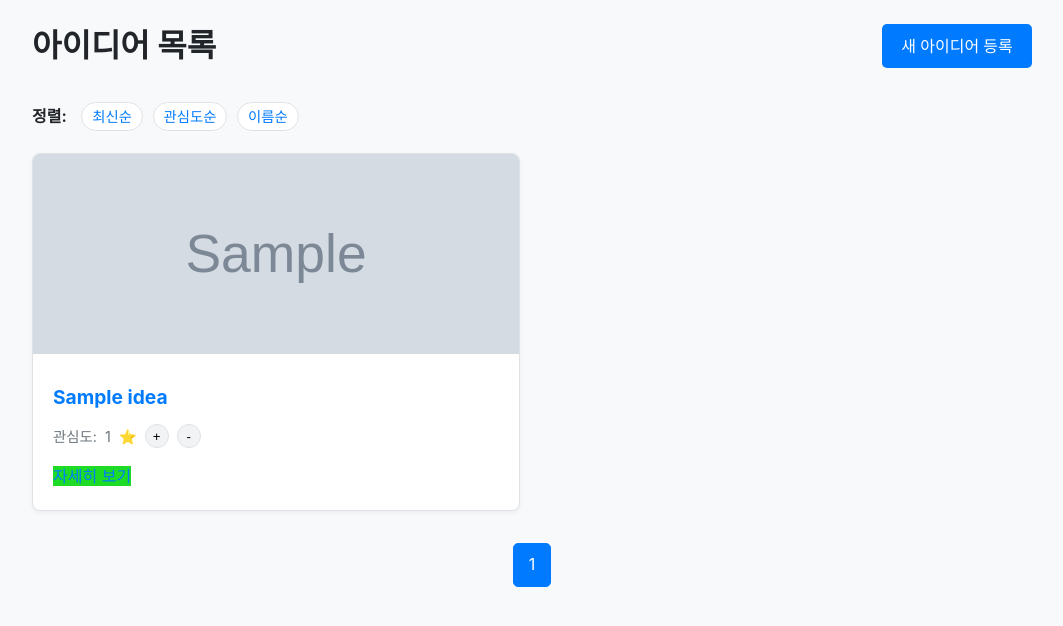
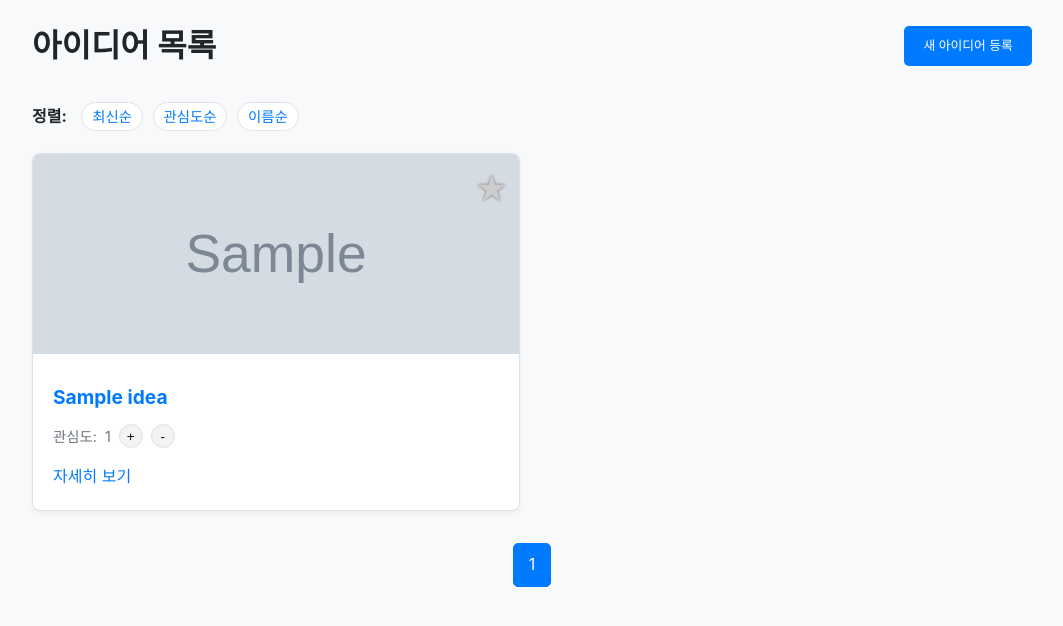
Before and after one commit to Pirogramming-23/Lee-Sangyun, a Django app: page / in a window 1280 px wide. Shown: the part 70-696 px from the top of the page, without its empty margins (108-1171 px from the left). Run offline with Django 5.2, Linux system fonts and the light colour scheme; tables that the repository leaves empty hold one stand-in row (values such as "Sample post"); grey boxes marked "Sample" are stand-in pictures.

Commit message:
feat: 찜하기 기능, 초기 관심도 입력 필드 추가

```diff
--- a/SWIDEA_SITE/ideas/models.py
+++ b/SWIDEA_SITE/ideas/models.py
@@ -1,4 +1,5 @@
 from django.db import models
+from django.contrib.auth.models import User
 
 class DevTool(models.Model):
     name = models.CharField("이름", max_length=100)
@@ -17,3 +18,10 @@ class Idea(models.Model):
 
     def __str__(self):
         return self.title
+
+class IdeaStar(models.Model):
+    user = models.ForeignKey(User, on_delete=models.CASCADE)
+    idea = models.ForeignKey(Idea, on_delete=models.CASCADE)
+
+    def __str__(self):
+        return f"{self.user.username} - {self.idea.title}"
--- a/SWIDEA_SITE/ideas/static/ideas/style.css
+++ b/SWIDEA_SITE/ideas/static/ideas/style.css
@@ -207,6 +207,10 @@ a:hover {
     box-sizing: border-box;
 }
 
+.detail-btn {
+    background-color: #fff;
+}
+
 .btn {
     display: inline-block;
     padding: 0.6rem 1.2rem;
@@ -217,7 +221,12 @@ a:hover {
     background-color: #007bff;
     cursor: pointer;
     transition: background-color 0.2s ease;
-    height: 1.5rem;
+    box-sizing: border-box;
+    vertical-align: middle;
+    font-family: inherit;
+    font-size: 0.8rem;
+    line-height: 1.6;
+    text-align: center;
 }
 .btn:hover {
     background-color: #0056b3;
@@ -272,3 +281,30 @@ a:hover {
     font-size: 1rem;
     line-height: 1.5;
 }
+
+.thumbnail-container {
+    position: relative;
+}
+
+.star-icon {
+    position: absolute;
+    top: 10px;
+    right: 10px;
+    z-index: 10;
+
+    font-size: 2rem;
+    color: #ccc;
+    text-shadow: 0 0 3px rgba(0,0,0,0.5);
+    text-decoration: none;
+    transition: color 0.2s ease-in-out, transform 0.2s ease-in-out;
+}
+
+.star-icon:hover {
+    transform: scale(1.2);
+    text-decoration: none;
+}
+
+.star-icon.starred {
+    color: #ffeb3b;
+    text-decoration: none;
+}
--- a/SWIDEA_SITE/ideas/templates/ideas/idea_form.html
+++ b/SWIDEA_SITE/ideas/templates/ideas/idea_form.html
@@ -21,6 +21,10 @@
             <textarea id="content" name="content" rows="5" required>{{ idea.content|default_if_none:'' }}</textarea>
         </div>
         <div class="form-group">
+            <label for="interest">관심도</label>
+            <input type="number" id="interest" name="interest" value="{{ idea.interest|default_if_none:0 }}" min="0" required>
+        </div>
+        <div class="form-group">
             <label for="devtool">개발툴</label>
             <select id="devtool" name="devtool" required>
                 <option value="">-- 선택 --</option>
--- a/SWIDEA_SITE/ideas/templates/ideas/idea_list.html
+++ b/SWIDEA_SITE/ideas/templates/ideas/idea_list.html
@@ -1,4 +1,5 @@
 {% extends 'ideas/base.html' %}
+{% load static %}
 
 {% block content %}
 <div class="header-container">
@@ -16,23 +17,26 @@
 <div class="card-grid">
     {% for idea in page_obj %}
     <div class="card">
-        {% if idea.image %}
-            <img src="{{ idea.image.url }}" alt="{{ idea.title }}">
-        {% else %}
-            <img src="https://via.placeholder.com/300x200.png?text=No+Image">
-        {% endif %}
+        <div class="thumbnail-container">
+            <a href="#" class="star-icon {% if idea.is_starred %}starred{% endif %}" onclick="toggleStar(event, {{ idea.pk }})">★</a>
+            <a href="{% url 'ideas:idea_detail' pk=idea.pk %}">
+            {% if idea.image %}
+                <img src="{{ idea.image.url }}" alt="{{ idea.title }}">
+            {% else %}
+                <img src="{% static 'ideas/no-image.jpg' %}" alt="No image">
+            {% endif %}
+            </a>
+        </div>
+
         <div class="card-body">
             <h5><a href="{% url 'ideas:idea_detail' pk=idea.pk %}">{{ idea.title }}</a></h5>
-
             <div class="interest-box">
                 <span>관심도: </span>
                 <span id="interest-count-{{ idea.pk }}">{{ idea.interest }}</span>
-                <span> ⭐️</span>
                 <button onclick="updateInterest({{ idea.pk }}, 'plus')">+</button>
                 <button onclick="updateInterest({{ idea.pk }}, 'minus')">-</button>
             </div>
-
-            <a href="{% url 'ideas:idea_detail' pk=idea.pk %}" class="btn-secondary">자세히 보기</a>
+            <a href="{% url 'ideas:idea_detail' pk=idea.pk %}" class="detail-btn">자세히 보기</a>
         </div>
     </div>
     {% empty %}
@@ -69,9 +73,27 @@ function getCookie(name) {
 }
 const csrftoken = getCookie('csrftoken');
 
+function toggleStar(event, ideaId) {
+    event.preventDefault();
+    const url = `/idea/${ideaId}/star/`;
+    fetch(url, {
+        method: 'POST',
+        headers: { 'X-CSRFToken': csrftoken, }
+    })
+    .then(response => response.json())
+    .then(data => {
+        const starIcon = event.target;
+        if (data.is_starred) {
+            starIcon.classList.add('starred');
+        } else {
+            starIcon.classList.remove('starred');
+        }
+    })
+    .catch(error => console.error('Error:', error));
+}
+
 function updateInterest(ideaId, action) {
     const url = `/idea/${ideaId}/update_interest/`;
-
     fetch(url, {
         method: 'POST',
         headers: {
--- a/SWIDEA_SITE/ideas/urls.py
+++ b/SWIDEA_SITE/ideas/urls.py
@@ -11,6 +11,7 @@ urlpatterns = [
     path('idea/<int:pk>/delete/', views.idea_delete, name='idea_delete'),
 
     path('idea/<int:pk>/update_interest/', views.update_interest, name='update_interest'),
+    path('idea/<int:pk>/star/', views.toggle_star, name='toggle_star'),
 
     path('devtool/', views.devtool_list, name='devtool_list'),
     path('devtool/<int:pk>/', views.devtool_detail, name='devtool_detail'),
--- a/SWIDEA_SITE/ideas/views.py
+++ b/SWIDEA_SITE/ideas/views.py
@@ -1,29 +1,42 @@
 from django.shortcuts import render, redirect, get_object_or_404
+from django.http import JsonResponse
 from django.core.paginator import Paginator
-from django.http import JsonResponse
-from .models import Idea, DevTool
+from django.db.models import Count
+from django.contrib.auth.decorators import login_required
+from django.contrib.auth.models import User
+from .models import Idea, DevTool # IdeaStar는 더 이상 사용하지 않습니다.
 
 def idea_list(request):
     sort = request.GET.get('sort', 'latest')
-    if sort == 'name':
+
+    if sort == 'interest':
+        ideas = Idea.objects.order_by('-interest', '-pk')
+    elif sort == 'name':
         ideas = Idea.objects.all().order_by('title')
-    elif sort == 'interest':
-        ideas = Idea.objects.all().order_by('-interest')
-    elif sort == 'latest':
+    else: # latest
         ideas = Idea.objects.all().order_by('-pk')
-    else:
-        ideas = Idea.objects.all().order_by('pk')
 
     paginator = Paginator(ideas, 4)
     page_number = request.GET.get('page')
     page_obj = paginator.get_page(page_number)
 
-    devtools = DevTool.objects.all()
+    # 세션에서 찜한 아이디어 ID 목록을 가져옵니다.
+    starred_idea_ids = request.session.get('starred_ideas', [])
+    for idea in page_obj:
+        idea.is_starred = idea.id in starred_idea_ids
 
-    return render(request, 'ideas/idea_list.html', {'page_obj': page_obj, 'sort': sort, 'devtools': devtools})
+    context = {
+        'page_obj': page_obj,
+        'sort': sort,
+    }
+    return render(request, 'ideas/idea_list.html', context)
 
 def idea_detail(request, pk):
     idea = get_object_or_404(Idea, pk=pk)
+    # 상세 페이지에서도 세션을 확인하여 찜 여부를 전달합니다.
+    starred_idea_ids = request.session.get('starred_ideas', [])
+    idea.is_starred = idea.id in starred_idea_ids
+
     return render(request, 'ideas/idea_detail.html', {'idea': idea})
 
 def idea_create(request):
@@ -31,6 +44,8 @@ def idea_create(request):
         Idea.objects.create(
             title=request.POST['title'],
             content=request.POST['content'],
+            # ## 이 부분을 추가해야 합니다 ##
+            interest=int(request.POST.get('interest', 0)),
             devtool=get_object_or_404(DevTool, pk=request.POST['devtool']),
             image=request.FILES.get('image'),
         )
@@ -39,14 +54,19 @@ def idea_create(request):
         devtools = DevTool.objects.all()
         return render(request, 'ideas/idea_form.html', {'devtools': devtools})
 
+
 def idea_update(request, pk):
     idea = get_object_or_404(Idea, pk=pk)
     if request.method == 'POST':
         idea.title = request.POST['title']
         idea.content = request.POST['content']
         idea.devtool = get_object_or_404(DevTool, pk=request.POST['devtool'])
+        # ## 이 부분을 추가해야 합니다 ##
+        idea.interest = int(request.POST.get('interest', 0))
+
         if request.FILES.get('image'):
             idea.image = request.FILES.get('image')
+
         idea.save()
         return redirect('ideas:idea_detail', pk=idea.pk)
     else:
@@ -59,17 +79,36 @@ def idea_delete(request, pk):
     return redirect('ideas:idea_list')
 
 def update_interest(request, pk):
-    if request.method == 'POST':
-        idea = get_object_or_404(Idea, pk=pk)
-        action = request.POST.get('action')
-        if action == 'plus':
-            idea.interest += 1
-        elif action == 'minus' and idea.interest > 0:
-            idea.interest -= 1
-        idea.save()
-        return JsonResponse({'interest': idea.interest})
-    return JsonResponse({'status': 'error'}, status=400)
+    if request.method != 'POST':
+        return JsonResponse({'status': 'error'}, status=400)
+    idea = get_object_or_404(Idea, pk=pk)
+    action = request.POST.get('action')
+    if action == 'plus':
+        idea.interest += 1
+    elif action == 'minus' and idea.interest > 0:
+        idea.interest -= 1
+    idea.save()
+    return JsonResponse({'interest': idea.interest})
 
+def toggle_star(request, pk):
+    if request.method != 'POST':
+        return JsonResponse({'status': 'error', 'message': 'Invalid request'}, status=400)
+
+    # 세션에서 찜 목록을 가져오거나, 없으면 빈 리스트로 시작합니다.
+    starred_ideas = request.session.get('starred_ideas', [])
+
+    # 찜 상태를 토글합니다.
+    if pk in starred_ideas:
+        starred_ideas.remove(pk)
+        is_starred = False
+    else:
+        starred_ideas.append(pk)
+        is_starred = True
+
+    # 변경된 목록을 다시 세션에 저장합니다.
+    request.session['starred_ideas'] = starred_ideas
+
+    return JsonResponse({'is_starred': is_starred})
 
 def devtool_list(request):
     devtools = DevTool.objects.all()
```
Also changed, not shown: SWIDEA_SITE/ideas/migrations/0002_ideastar.py (added), SWIDEA_SITE/ideas/static/ideas/no-image.jpg (added).
